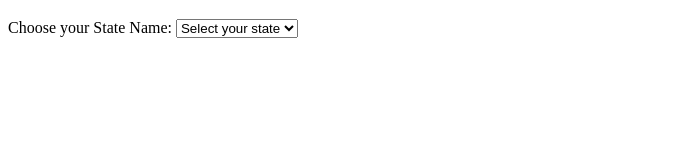
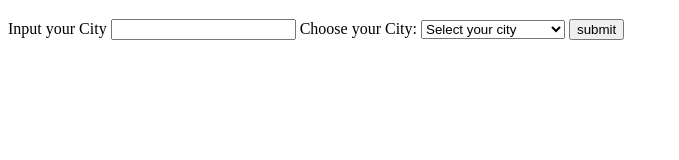
Before and after one commit to atenliao/WeatherAPI, a website: page index.html in a window 1280 px wide. Shown: the whole page, without its empty margins (0-679 px from the left). Drawn offline with Linux system fonts and the light colour scheme.

Commit message:
update city list into website

```diff
--- a/index.html
+++ b/index.html
@@ -12,13 +12,21 @@
 
         </h3>
     </div>
-    <label>
-        Choose your State Name:
+    <form id="new_state">
+    <label for="city">
+        Input your City
+        <input type="text">
+    </label>
+    <label for="state">
+        Choose your City:
         <select id="state_name"class="state_name" name="state_name">
-            <option value="">Select your state</option>
+            <option value="">Select your city</option>
 
         </select>
     </label>
+
+    <input type="submit" value="submit"/>
+    </form>
     <p id="Display_state"></p>
 </body>
 </html>
--- a/src/index.js
+++ b/src/index.js
@@ -1,9 +1,13 @@
 let geo =[]
+let CityObj={
+    city:'',
+    state:''
+}
 document.addEventListener('DOMContentLoaded',()=>{
     let state = 'CA'
     let city = 'San Francisco'
 
-    getCityLocation(city,state)
+
     // geo.push(getCityLocation(city,state)
     // if(geo[0] != undefined && geo[1] != undefined){
     //     console.log('geometry:'+geo[0])
@@ -11,9 +15,10 @@ document.addEventListener('DOMContentLoaded',()=>{
 
     //
    ListStates()
-   let getstr = getState()
-   console.log(getstr)
-   document.querySelector('#Display_state').innerText= `we get state ${getstr}`
+//    let getstr =
+    getState()
+//    console.log(getstr)
+//    document.querySelector('#Display_state').innerText= `we get state ${getstr}`
 })
 
 let gridX=11, gridY=12,startTime,endTime
@@ -29,7 +34,7 @@ function getWeather(lat, lng){
       let gridY = e.properties.gridY
       let weatherUrl = `https://api.weather.gov/gridpoints/${gridID}/${gridX},${gridY}/forecast/hourly`
     //   console.log(weatherUrl)
-      let curTime = new Date()
+    //   let curTime = new Date()
       fetch(weatherUrl)
         .then(res=>res.json())
         .then(e=>{
@@ -83,7 +88,7 @@ const getCityLocation = (city,state)=>{
     // const url = ;
     // console.log(url)
     // let CityLoc = []
-    const API_key =
+    const API_key = ''
     fetch(`https://maps.googleapis.com/maps/api/geocode/json?address=${city},+${state}&key=${API_key}`)
     .then(res => res.json())
     .then(geoData=>{
@@ -101,11 +106,44 @@ const getCityLocation = (city,state)=>{
 
 function ListStates(){
 
-    StatesArray = ['AL','AK','AZ','AR','CA','CO','CT','DE','FL','GA','HI','ID','IL','IN','IA','KS','KY','LA','ME','MD','MA','MI','MN','MS','MO','MT','NE','NV','NH','NJ','NM','NY','NC','ND','OH','OK','OR','PA','RI','SC','SD','TN','TX','UT','VT','VA','WA','WV','WI','WY'];
+    // StatesArray = ['AL','AK','AZ','AR','CA','CO','CT','DE','FL','GA','HI','ID','IL','IN','IA','KS','KY','LA','ME','MD','MA','MI','MN','MS','MO','MT','NE','NV','NH','NJ','NM','NY','NC','ND','OH','OK','OR','PA','RI','SC','SD','TN','TX','UT','VT','VA','WA','WV','WI','WY'];
+    cities = [
+        "Los Angeles",
+        "San Diego",
+        "San Jose",
+        "San Francisco",
+        "Fresno",
+        "Sacramento",
+        "Long Beach",
+        "Oakland",
+        "Bakersfield",
+        "Anaheim",
+        "Santa Ana",
+        "Riverside",
+        "Stockton",
+        "Chula Vista",
+        "Irvine",
+        "Fremont",
+        "San Bernardino",
+        "Modesto",
+        "Fontana",
+        "Oxnard",
+        "Moreno Valley",
+        "Huntington Beach",
+        "Glendale",
+        "Santa Clarita",
+        "Garden Grove",
+        "Oceanside",
+        "Rancho Cucamonga",
+        "Santa Rosa",
+        "Ontario",
+        "Elk Grove"
+    ]
+
     let StateOption =[]
     let i=0
     const stateName = document.querySelector('#state_name')
-    StatesArray.forEach(state=>{
+    cities.forEach(state=>{
         StateOption[i]=document.createElement('option')
         StateOption[i].value = state
         StateOption[i].innerText= state
@@ -117,13 +155,16 @@ function ListStates(){
 }
 
 function getState(){
-    const selectState = document.querySelector('#state_name')
-    let value
-    selectState.addEventListener('change',(event)=>{
-        value = event.target.value
-        return value
-    // document.querySelector('#Display_state').innerText= `the state is ${event.target.value}  `
+    const selectCity = document.querySelector('#new_state')
+    let city
+    const state= 'CA'
+    selectCity.addEventListener('change',(event)=>{
+        event.preventDefault()
+        city = event.target.value
+        // return value
+    document.querySelector('#Display_state').innerText= `the state is ${event.target.value}  `
+    getCityLocation(city,state)
     })
-    console.log(value)
-    return value
+    console.log(city)
+
 }
```
